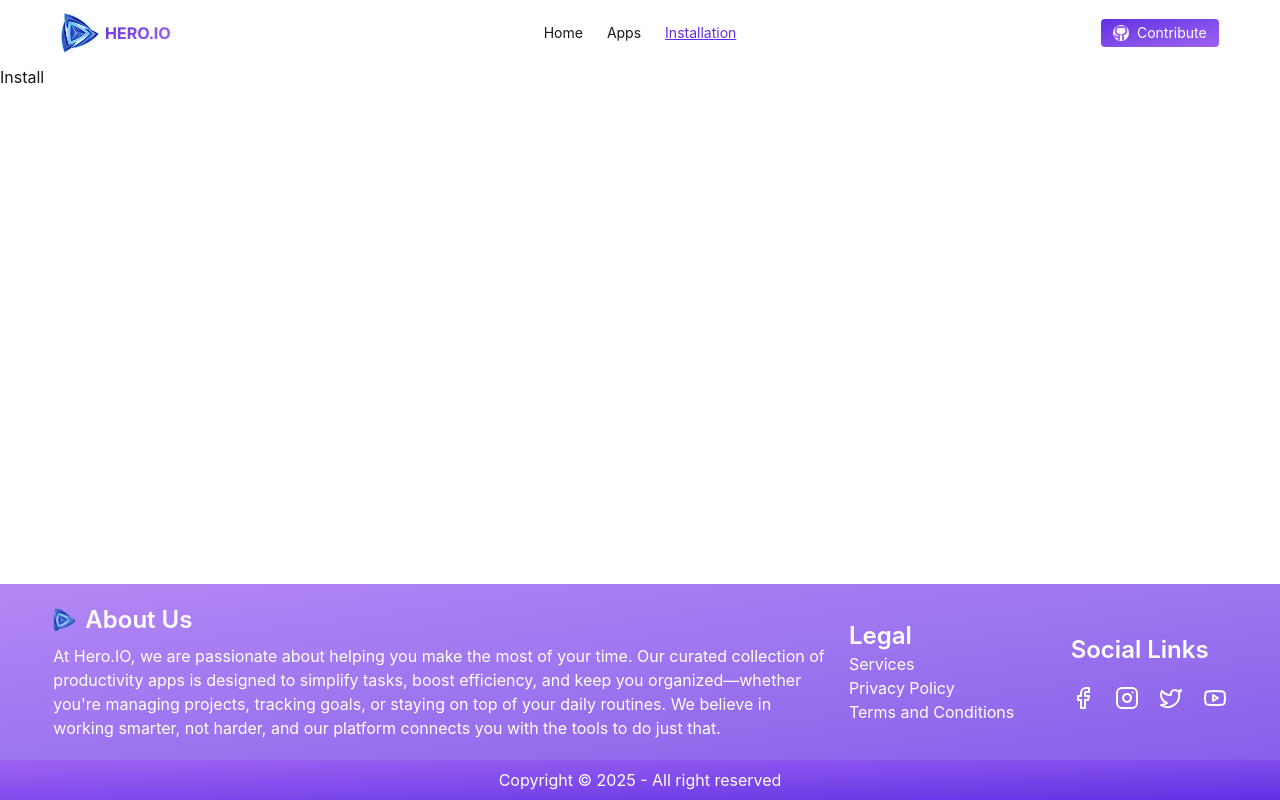
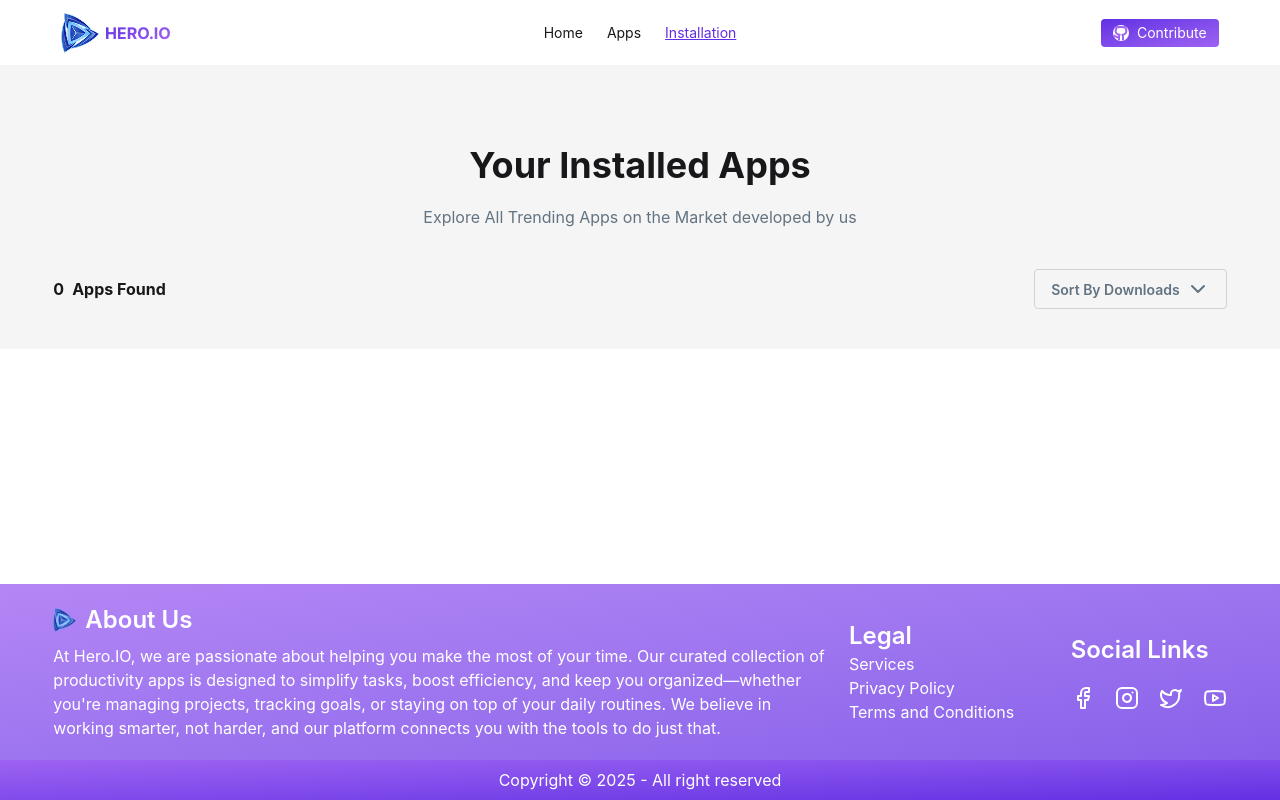
Before and after one commit to Adi-ops16/Hero-App.IO, a React (Vite) app: page /installation in a window 1280 px wide. Built offline with nearby package versions, Linux system fonts and the light colour scheme.

Commit message:
installed functionality added

```diff
--- a/public/AppData.json
+++ b/public/AppData.json
@@ -8,7 +8,7 @@
         "size": 150,
         "reviews": 5000,
         "ratingAvg": 4.8,
-        "downloads": "1M",
+        "downloads": "1",
         "ratings": [
             {
                 "name": "1 star",
@@ -42,7 +42,7 @@
         "size": 50,
         "reviews": 8000,
         "ratingAvg": 4.7,
-        "downloads": "2M",
+        "downloads": "2",
         "ratings": [
             {
                 "name": "1 star",
@@ -76,7 +76,7 @@
         "size": 120,
         "reviews": 6000,
         "ratingAvg": 4.6,
-        "downloads": "1.5M",
+        "downloads": "1.5",
         "ratings": [
             {
                 "name": "1 star",
@@ -110,7 +110,7 @@
         "size": 80,
         "reviews": 7000,
         "ratingAvg": 4.5,
-        "downloads": "1.8M",
+        "downloads": "1.8",
         "ratings": [
             {
                 "name": "1 star",
@@ -144,7 +144,7 @@
         "size": 200,
         "reviews": 9000,
         "ratingAvg": 4.4,
-        "downloads": "2.5M",
+        "downloads": "2.5",
         "ratings": [
             {
                 "name": "1 star",
@@ -178,7 +178,7 @@
         "size": 60,
         "reviews": 7500,
         "ratingAvg": 4.6,
-        "downloads": "2.2M",
+        "downloads": "2.2",
         "ratings": [
             {
                 "name": "1 star",
@@ -212,7 +212,7 @@
         "size": 40,
         "reviews": 6500,
         "ratingAvg": 4.7,
-        "downloads": "1.9M",
+        "downloads": "1.9",
         "ratings": [
             {
                 "name": "1 star",
@@ -246,7 +246,7 @@
         "size": 30,
         "reviews": 5500,
         "ratingAvg": 4.5,
-        "downloads": "1.6M",
+        "downloads": "1.6",
         "ratings": [
             {
                 "name": "1 star",
@@ -280,7 +280,7 @@
         "size": 250,
         "reviews": 10000,
         "ratingAvg": 4.8,
-        "downloads": "3M",
+        "downloads": "3",
         "ratings": [
             {
                 "name": "1 star",
@@ -314,7 +314,7 @@
         "size": 100,
         "reviews": 8500,
         "ratingAvg": 4.6,
-        "downloads": "2.3M",
+        "downloads": "2.3",
         "ratings": [
             {
                 "name": "1 star",
@@ -348,7 +348,7 @@
         "size": 70,
         "reviews": 5200,
         "ratingAvg": 4.5,
-        "downloads": "1.2M",
+        "downloads": "1.2",
         "ratings": [
             {
                 "name": "1 star",
@@ -382,7 +382,7 @@
         "size": 90,
         "reviews": 6100,
         "ratingAvg": 4.4,
-        "downloads": "1.4M",
+        "downloads": "1.4",
         "ratings": [
             {
                 "name": "1 star",
@@ -416,7 +416,7 @@
         "size": 110,
         "reviews": 5800,
         "ratingAvg": 4.6,
-        "downloads": "1.3M",
+        "downloads": "1.3",
         "ratings": [
             {
                 "name": "1 star",
@@ -450,7 +450,7 @@
         "size": 130,
         "reviews": 4700,
         "ratingAvg": 4.5,
-        "downloads": "1.1M",
+        "downloads": "1.1",
         "ratings": [
             {
                 "name": "1 star",
@@ -484,7 +484,7 @@
         "size": 140,
         "reviews": 4500,
         "ratingAvg": 4.4,
-        "downloads": "1M",
+        "downloads": "1",
         "ratings": [
             {
                 "name": "1 star",
@@ -518,7 +518,7 @@
         "size": 80,
         "reviews": 7200,
         "ratingAvg": 4.5,
-        "downloads": "1.8M",
+        "downloads": "1.8",
         "ratings": [
             {
                 "name": "1 star",
--- a/src/Component/FeaturedApps/FeaturedApp.jsx
+++ b/src/Component/FeaturedApps/FeaturedApp.jsx
@@ -6,14 +6,14 @@ const FeaturedApp = ({ featuredApps }) => {
     const { id, title, image, description, downloads, ratingAvg } = featuredApps
     return (
         <Link to={`/appDetails/${id}`}>
-            <div className='inter flex flex-col justify-between bg-white p-4 py-4 px-2 rounded-md space-y-3 hover:scale-105 duration-500 cursor-pointer'>
+            <div className='inter h-112 flex flex-col justify-between bg-white p-4 py-4 px-2 rounded-md space-y-3 hover:scale-105 duration-500 cursor-pointer'>
                 <figure className='flex justify-center items-center py-5 rounded-lg'>
                     <img className='w-64 max-h-[300px]' src={image} alt="" />
                 </figure>
                 <h1 className='font-medium'><span>{title} :</span>{description}</h1>
                 <div className='flex items-center justify-between'>
                     <div className=" bg-[#F1F5E8] text-[#00D390] py-1 px-2 rounded-md">
-                        <span className='flex items-center gap-1'><Download className='w-4' /> {downloads}</span>
+                        <span className='flex items-center gap-1'><Download className='w-4' /> {downloads}M</span>
                     </div>
                     <div className=" bg-[#F1F5E8] py-1 px-2 rounded-md">
                         <span className='flex items-center gap-1 text-[#FF8811] bg-[#FFF0E1]'><Star className='w-4 stroke-3 ' /> {ratingAvg}</span>
--- /dev/null
+++ b/src/Component/installedApp/InstalledApp.jsx
@@ -0,0 +1,36 @@
+import { Download, Star } from 'lucide-react';
+import { getInstalledApps } from '../../Utilities/storage';
+
+const InstalledApp = ({ app, setInstalledApps }) => {
+
+    const { id, image, title, description, downloads, ratingAvg, size } = app
+
+    const handleUninstall = () => {
+        const existingApps = getInstalledApps();
+        const updatedApps = existingApps.filter(app => app.id !== id)
+        localStorage.setItem("installed", JSON.stringify(updatedApps))
+        setInstalledApps(updatedApps)
+    }
+
+
+    return (
+        <div className='flex justify-between bg-white my-2 items-center gap-5 p-2 rounded-lg'>
+            <div className='flex gap-5 items-center'>
+                <figure className='w-20 border border-[#6273822f] rounded-lg shadow-sm'>
+                    <img className='rounded-lg' src={image} alt="" />
+                </figure>
+                <div>
+                    <h1><span className='font-bold'>{title}:</span> {description}</h1>
+                    <div className='flex gap-8 items-center'>
+                        <span className='flex text-[#00D390] items-center gap-1'><Download className='w-4' /> {downloads}M</span>
+                        <span className='flex items-center gap-1 text-[#FF8811]'><Star className='w-4 stroke-3 ' /> {ratingAvg}</span>
+                        <span className='text-[#627382]'>{size} MB</span>
+                    </div>
+                </div>
+            </div>
+            <button onClick={() => handleUninstall()} className='btn btn-outline bg-[#00D390] text-white'>Uninstall</button>
+        </div>
+    );
+};
+
+export default InstalledApp;
--- a/src/pages/App.jsx
+++ b/src/pages/App.jsx
@@ -7,14 +7,14 @@ const App = ({ app }) => {
 
     return (
         <Link to={`/appDetails/${id}`}>
-            <div className='inter flex flex-col justify-between bg-white p-4 py-4 px-2 rounded-md space-y-3 hover:scale-105 duration-500 cursor-pointer'>
+            <div className='inter h-112 flex flex-col justify-between bg-white p-4 py-4 px-2 rounded-md space-y-3 hover:scale-105 duration-500 cursor-pointer'>
                 <figure className='flex justify-center items-center py-5 rounded-lg'>
                     <img className='w-64 max-h-[300px]' src={image} alt="" />
                 </figure>
                 <h1 className='font-medium'><span>{title} :</span>{description}</h1>
                 <div className='flex items-center justify-between'>
                     <div className=" bg-[#F1F5E8] text-[#00D390] py-1 px-2 rounded-md">
-                        <span className='flex items-center gap-1'><Download className='w-4' /> {downloads}</span>
+                        <span className='flex items-center gap-1'><Download className='w-4' /> {downloads}M</span>
                     </div>
                     <div className=" bg-[#F1F5E8] py-1 px-2 rounded-md">
                         <span className='flex items-center gap-1 text-[#FF8811] bg-[#FFF0E1]'><Star className='w-4 stroke-3 ' /> {ratingAvg}</span>
--- a/src/pages/Installation.jsx
+++ b/src/pages/Installation.jsx
@@ -1,9 +1,43 @@
-import React from 'react';
+import React, { useState } from 'react';
+import { getInstalledApps } from '../Utilities/storage';
+import InstalledApp from '../Component/installedApp/InstalledApp';
+import { ChevronDown } from 'lucide-react';
 
 const Installation = () => {
+    const [installedApps, setInstalledApps] = useState(() => getInstalledApps() || [])
+    const [sort, setSort] = useState('none')
+    const sortedApps = [...installedApps].sort((a, b) => {
+        if (sort === "asc") { return Number(a.downloads) - Number(b.downloads) }
+        if (sort === "desc") { return Number(b.downloads) - Number(a.downloads) }
+        return 0;
+    })
+
     return (
-        <div>
-            <h1>Install</h1>
+        <div className='bg-[#F5F5F5] pt-20 pb-10 inter'>
+            <div className='text-center space-y-5 mb-10'>
+                <h1 className='text-4xl font-bold'>Your Installed Apps</h1>
+                <p className='text-[#627382]'>Explore All Trending Apps on the Market developed by us</p>
+            </div>
+            <div className='flex justify-between items-center max-w-11/12 mx-auto'>
+                <div className='flex gap-2 font-bold'>
+                    <span>{installedApps.length}</span>
+                    <p>Apps Found</p>
+                </div>
+                <button className="btn btn-outline border-[#D2D2D2] text-[#627382]" popoverTarget="popover-1" style={{ anchorName: "--anchor-1" }}>
+                    Sort By Downloads <ChevronDown />
+                </button>
+
+                <ul className="dropdown menu w-52 rounded-box bg-base-100 shadow-sm"
+                    popover="auto" id="popover-1" style={{ positionAnchor: "--anchor-1" }}>
+                    <li><a onClick={() => { setSort("asc")}}>Low to High</a></li>
+                    <li><a onClick={() => { setSort("desc")}}>High to Low</a></li>
+                </ul>
+            </div>
+            <div className='max-w-11/12 mx-auto'>
+                {
+                    sortedApps.map(app => <InstalledApp key={app.id} app={app} setInstalledApps={setInstalledApps} ></InstalledApp>)
+                }
+            </div>
         </div>
     );
 };
```
Also changed, not shown: src/Component/AppDetails/AppDetails.jsx (+3 -4 lines).
